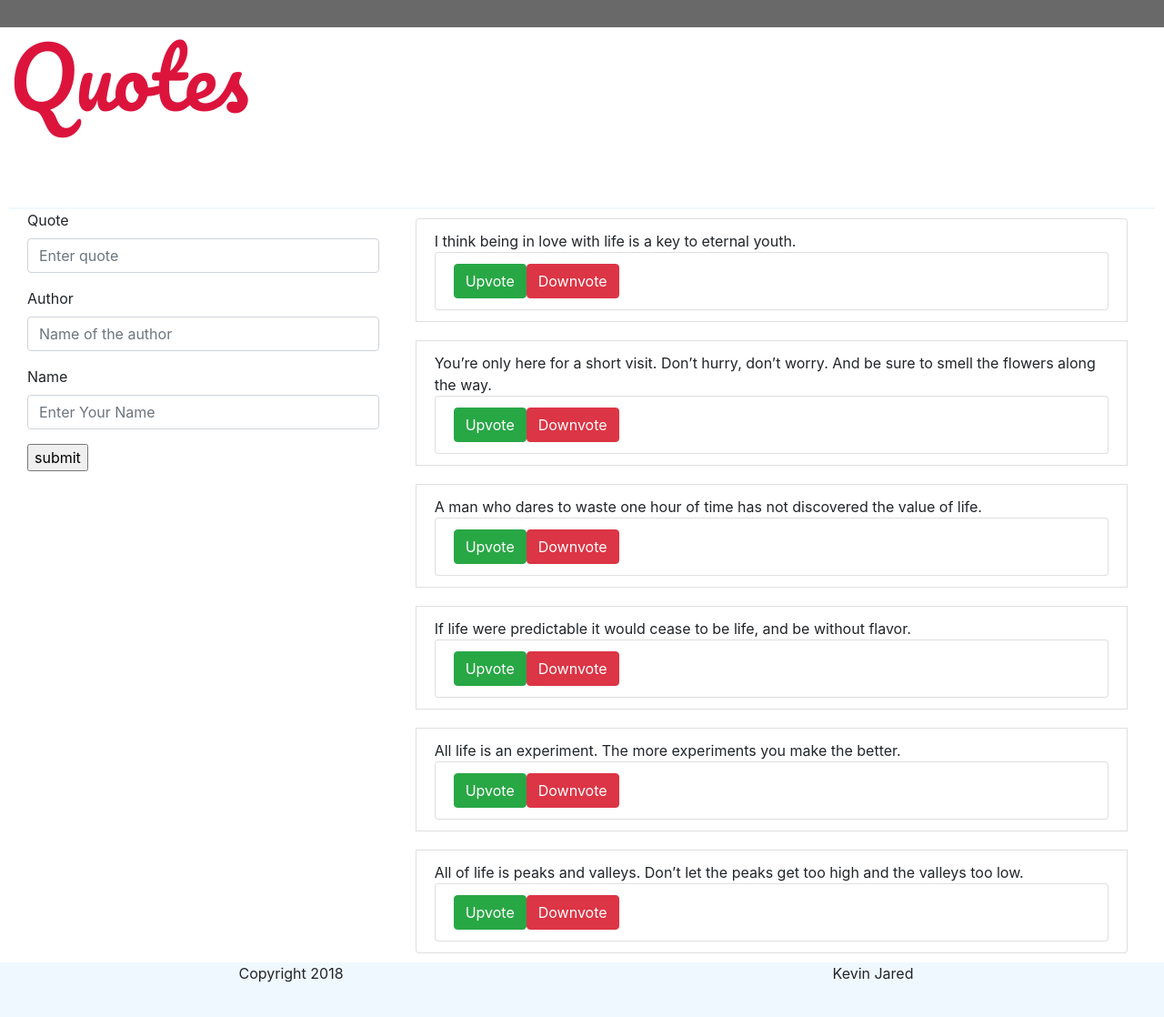
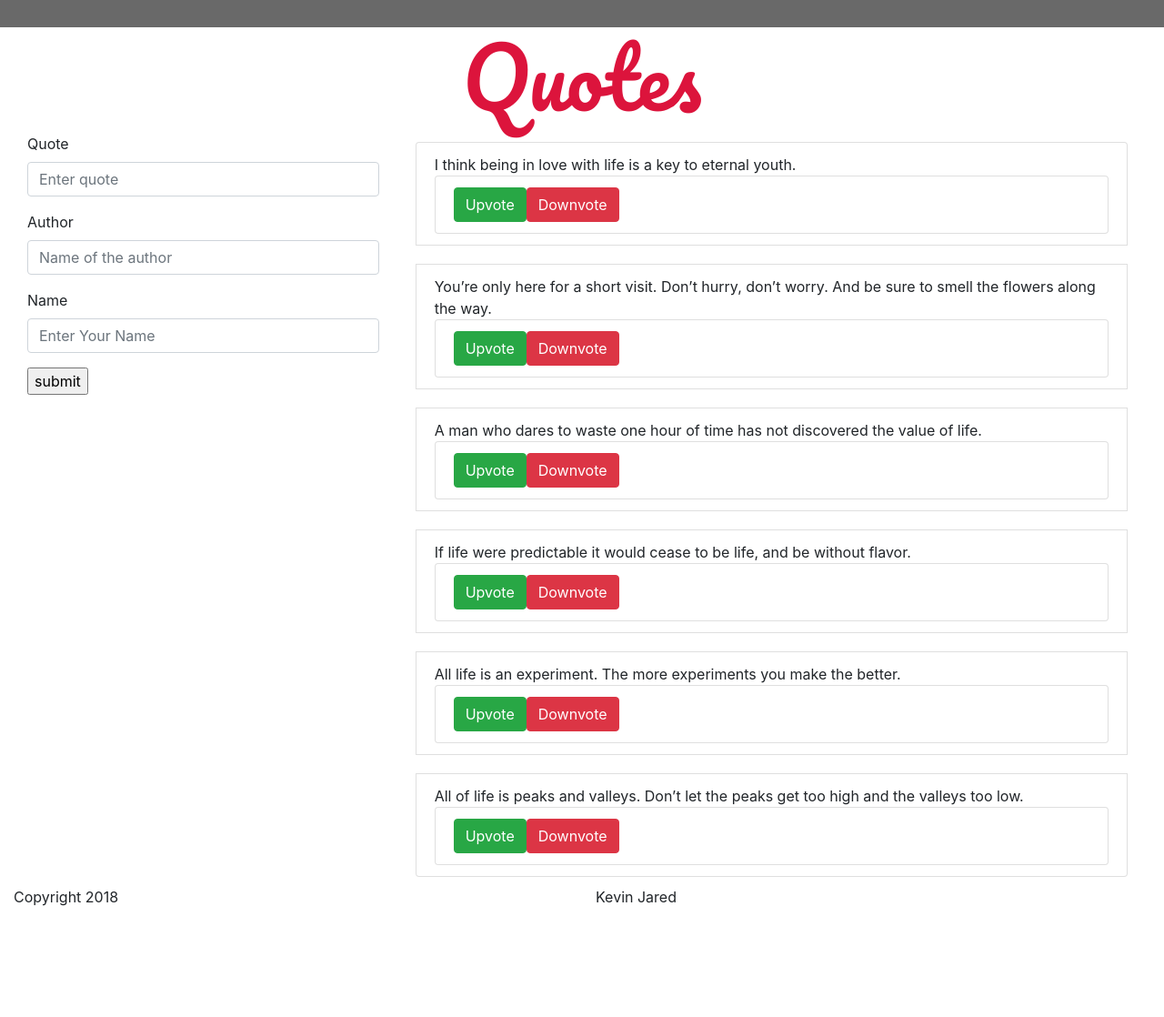
Before and after one commit to KevinJared/Quotes, an Angular app: page / in a window 1280 px wide. Shown: the whole page at 91% size. After the commit the page ends 1014 px from the top, so only its background shows below. Built offline with nearby package versions, Linux system fonts and the light colour scheme.

Commit message:
modified  app component details

```diff
--- a/src/app/app.component.css
+++ b/src/app/app.component.css
@@ -2,22 +2,9 @@ h1 {
   font-family: 'Pacifico', cursive;
   font-size: 90px;
   color: crimson;
-  text-align: left;
+  text-align: center;
 }
 .header{
     background-color: dimgrey;
     height: 30px;
 }
-.title{
-    height: 200px;
-    border-bottom: 2px solid aliceblue;
-    margin-left: 10px;
-    margin-right: 10px;
-}
-.footer{
-    bottom:0;
-    width:100%;
-    height:60px;
-    background: aliceblue;
-    text-align: center;
-}
```
